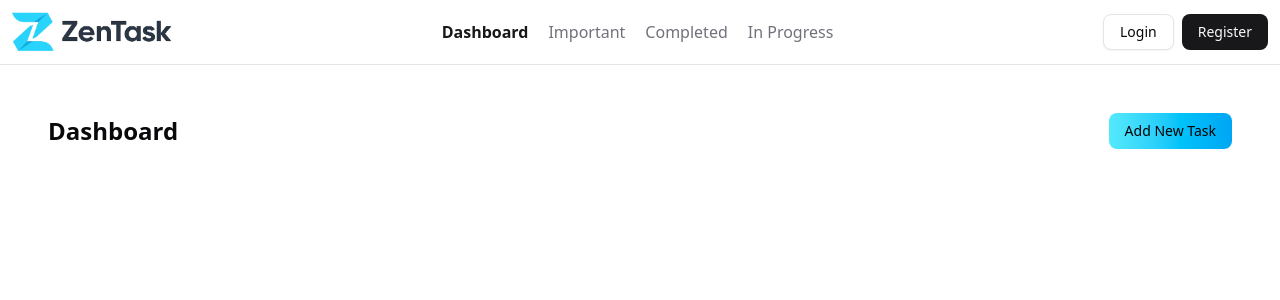
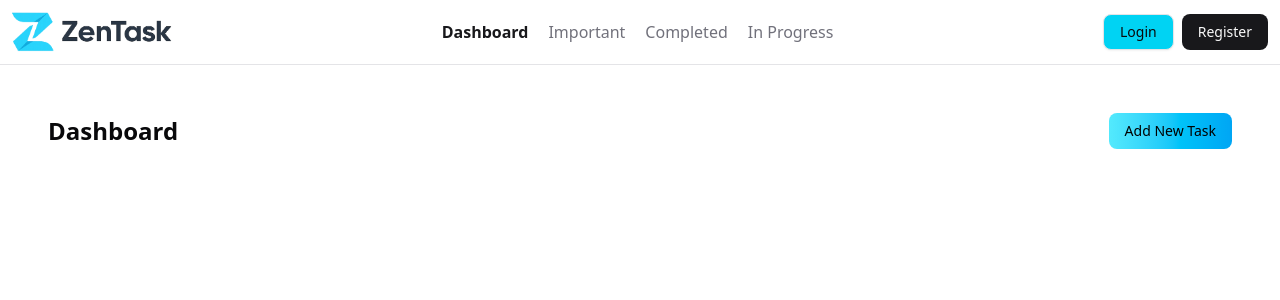
Before and after one commit to Sahilrawat666/Task_Manager_App, a React app in the folder frontend/: page / in a window 1280 px wide. Shown: the top 300 px of the page. Built offline with nearby package versions, Linux system fonts and the light colour scheme; the HTML template or start-up script is replaced by a standard one.

Commit message:
minor changes

```diff
--- a/frontend/src/components/custom/Navbar.jsx
+++ b/frontend/src/components/custom/Navbar.jsx
@@ -72,7 +72,10 @@ export default function Navbar() {
           ) : (
             <>
               <Link to="/login">
-                <Button variant="outline" className="cursor-pointer">
+                <Button
+                  variant="outline"
+                  className="cursor-pointer bg-cyan-400 hover:bg-cyan-300"
+                >
                   Login
                 </Button>
               </Link>
--- a/frontend/src/components/custom/TaskCard.jsx
+++ b/frontend/src/components/custom/TaskCard.jsx
@@ -157,7 +157,7 @@ function TaskCard({ task, onDelete }) {
             <div className="flex justify-between gap-2">
               <button
                 onClick={() => setShowConfirm(false)}
-                className="px-3 py-1 rounded-md border"
+                className="px-3 py-1 rounded-md border cursor-pointer"
               >
                 Cancel
               </button>
@@ -167,7 +167,7 @@ function TaskCard({ task, onDelete }) {
                   // setShowConfirm(false);
                   await handleDelete();
                 }}
-                className="px-3 py-1 gap-0.5 rounded-md bg-red-500 text-white flex items-center"
+                className="px-3 py-1 gap-0.5 rounded-md bg-red-500 text-white flex items-center cursor-pointer"
               >
                 {loading ? (
                   <>
```
